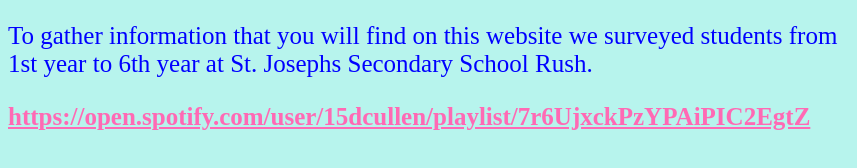
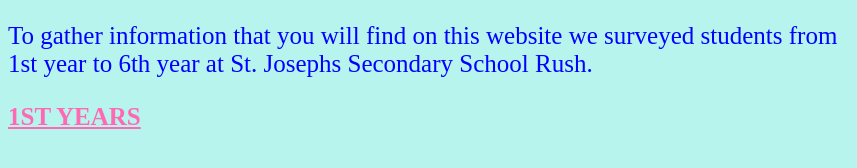
Before and after one commit to STJRush/niamhanddara.hmtl, a plain HTML site: page index.html in a window 1280 px wide. Shown: the part 394-562 px from the top of the page, 0-857 px from the left. Drawn offline with Linux system fonts and the light colour scheme; grey boxes are pictures that could not be loaded.

Commit message:
Update index.html

```diff
--- a/index.html
+++ b/index.html
@@ -65,4 +65,4 @@
 
       <p>We hope that you find what you are looking for.</p>
       <p> To gather information that you will find on this website we surveyed students from 1st year to 6th year at St. Josephs Secondary School Rush.</p>
-<p><b><a href="default.asp" target="_blank">https://open.spotify.com/user/15dcullen/playlist/7r6UjxckPzYPAiPIC2EgtZ</a></b></p>
+<p><b><a href="default.asp" target="_blank">1ST YEARS</a></b></p>
```
